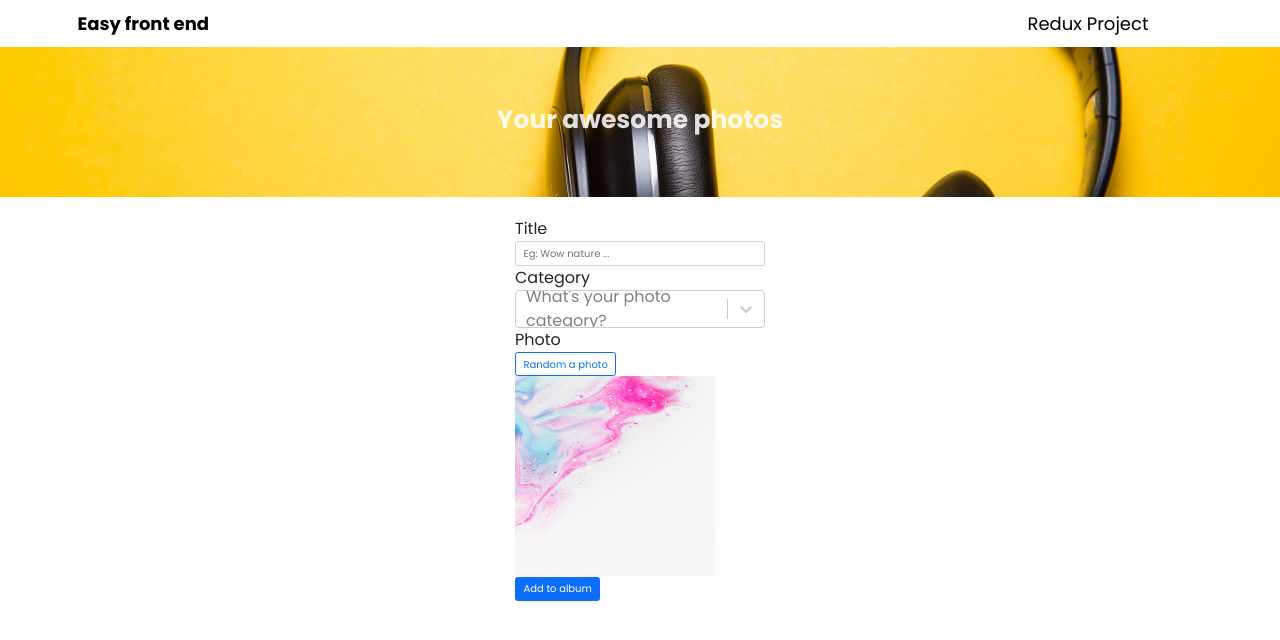
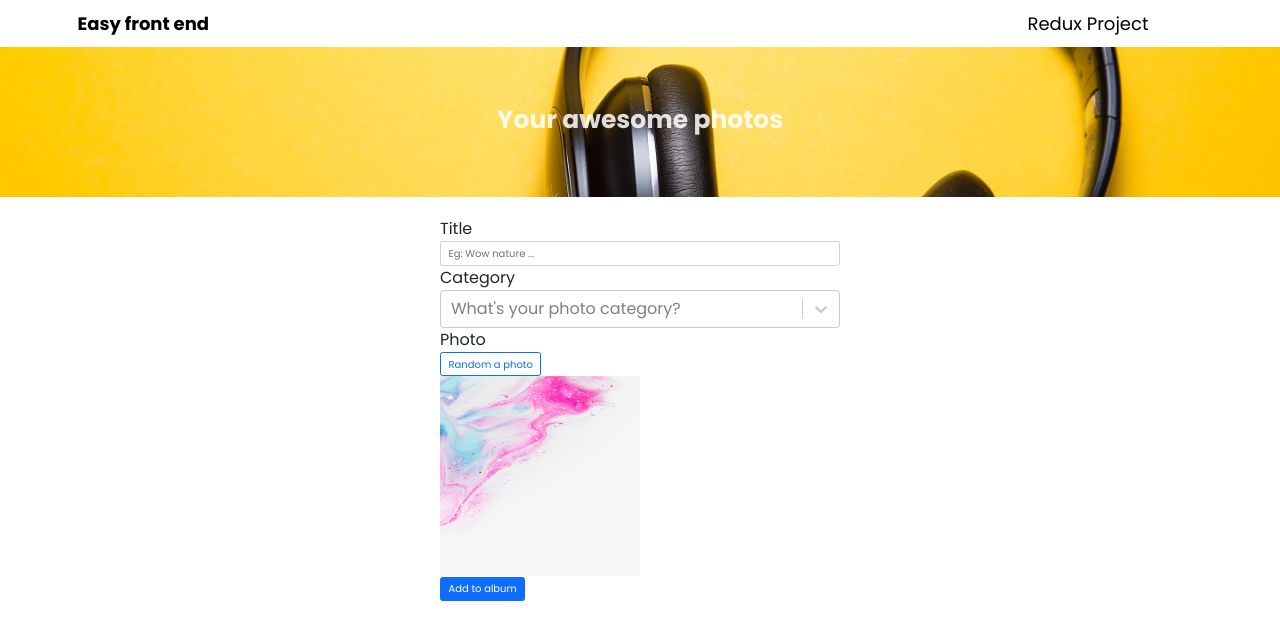
Before and after one commit to tainguyen21/Redux, a React (Create React App) app: page /photos/add in a window 1280 px wide. Shown: the top 640 px of the page. Built offline with nearby package versions, Linux system fonts and the light colour scheme.

Commit message:
Add formik, create custom fields

```diff
--- a/package.json
+++ b/package.json
@@ -7,6 +7,7 @@
     "@testing-library/react": "^11.2.7",
     "@testing-library/user-event": "^12.8.3",
     "bootstrap": "^5.1.1",
+    "formik": "^2.2.9",
     "node-sass": "^6.0.1",
     "react": "^17.0.2",
     "react-dom": "^17.0.2",
--- a/src/components/PhotoForm/PhotoForm.jsx
+++ b/src/components/PhotoForm/PhotoForm.jsx
@@ -1,28 +1,42 @@
 import { PHOTO_CATEGORY_OPTIONS } from "constants/global";
 import Images from "constants/images";
+import InputField from "custom-fields/InputField/InputField";
+import SelectField from "custom-fields/SelectField/SelectField";
+import { FastField, Form, Formik } from "formik";
 import React from "react";
 import Select from "react-select";
-import { Button, Form, FormGroup, Input, Label } from "reactstrap";
+import { Button, FormGroup, Input, Label } from "reactstrap";
+import "./PhotoForm.scss";
 
 PhotoForm.propTypes = {};
 
-function PhotoForm(props) {
+function PhotoForm() {
+  const initialValues = {
+    title: "",
+    category: "",
+  };
+
+  return (
+    <Formik initialValues={initialValues}>
+      {(formikProps) => {
+        const { values, errors, touched } = formikProps;
+
         return (
           <Form>
-      <FormGroup>
-        <Label for="titleId">Title</Label>
-        <Input name="title" id="titleId" placeholder="Eg: Wow nature ..." />
-      </FormGroup>
+            <FastField
+              name="title"
+              component={InputField}
+              label="Title"
+              placeholder="Eg: Wow nature ..."
+            />
 
-      <FormGroup>
-        <Label for="categoryId">Category</Label>
-        <Select
-          id="categoryId"
-          name="categoryId"
+            <FastField
+              name="category"
+              component={SelectField}
+              label="Category"
               placeholder="What's your photo category?"
               options={PHOTO_CATEGORY_OPTIONS}
             />
-      </FormGroup>
 
             <FormGroup>
               <Label for="categoryId">Photo</Label>
@@ -47,6 +61,9 @@ function PhotoForm(props) {
             </FormGroup>
           </Form>
         );
+      }}
+    </Formik>
+  );
 }
 
 export default PhotoForm;
--- /dev/null
+++ b/src/components/PhotoForm/PhotoForm.scss
@@ -0,0 +1,3 @@
+#titleId {
+  font-size: 1.6rem;
+}
--- /dev/null
+++ b/src/custom-fields/InputField/InputField.jsx
@@ -0,0 +1,40 @@
+import React from "react";
+import PropTypes from "prop-types";
+import { FormGroup, Input, Label } from "reactstrap";
+
+InputField.propTypes = {
+  field: PropTypes.object.isRequired,
+  form: PropTypes.object.isRequired,
+
+  type: PropTypes.string,
+  label: PropTypes.string,
+  placeholder: PropTypes.string,
+  disabled: PropTypes.bool,
+};
+
+InputField.defaultProps = {
+  type: "text",
+  label: "",
+  placeholder: "",
+  disabled: false,
+};
+
+function InputField(props) {
+  const { field, type, label, placeholder, disabled } = props;
+  const { name } = field;
+
+  return (
+    <FormGroup>
+      {label && <Label for={name}>{label}</Label>}
+      <Input
+        {...field}
+        id={name}
+        placeholder={placeholder}
+        type={type}
+        disabled={disabled}
+      />
+    </FormGroup>
+  );
+}
+
+export default InputField;
--- /dev/null
+++ b/src/custom-fields/SelectField/SelectField.jsx
@@ -0,0 +1,60 @@
+import PropTypes from "prop-types";
+import React from "react";
+import Select from "react-select";
+import { FormGroup, Label } from "reactstrap";
+
+SelectField.propTypes = {
+  field: PropTypes.object.isRequired,
+  form: PropTypes.object.isRequired,
+
+  label: PropTypes.string,
+  placeholder: PropTypes.string,
+  options: PropTypes.array,
+  disabled: PropTypes.bool,
+};
+
+SelectField.defaultProps = {
+  label: "",
+  placeholder: "",
+  options: [],
+  disabled: false,
+};
+
+function SelectField(props) {
+  const { field, options, label, placeholder, disabled } = props;
+  const { name, value } = field;
+  const selectedOption = options.find((option) => option.value === value);
+
+  const handleChangeOption = (selectedOption) => {
+    const selectedValue = selectedOption
+      ? selectedOption.value
+      : selectedOption;
+
+    const changeEvent = {
+      target: {
+        name: name,
+        value: selectedValue,
+      },
+    };
+
+    field.onChange(changeEvent);
+  };
+
+  return (
+    <FormGroup>
+      <Label for={name}>{label}</Label>
+      <Select
+        id={name}
+        name={name}
+        {...field}
+        value={selectedOption}
+        onChange={handleChangeOption}
+        placeholder={placeholder}
+        options={options}
+        disabled={disabled}
+      />
+    </FormGroup>
+  );
+}
+
+export default SelectField;
--- a/src/features/Photo/pages/AddEdit/AddEdit.scss
+++ b/src/features/Photo/pages/AddEdit/AddEdit.scss
@@ -1,6 +1,6 @@
 .photo-edit {
   &__form {
     margin: 2rem auto 1rem auto;
-    max-width: 25rem;
+    max-width: 40rem;
   }
 }
```
Also changed, not shown: 1 other file (tests, documents, lock files or other folders). Lines whose indentation alone changed are shown as unchanged.
